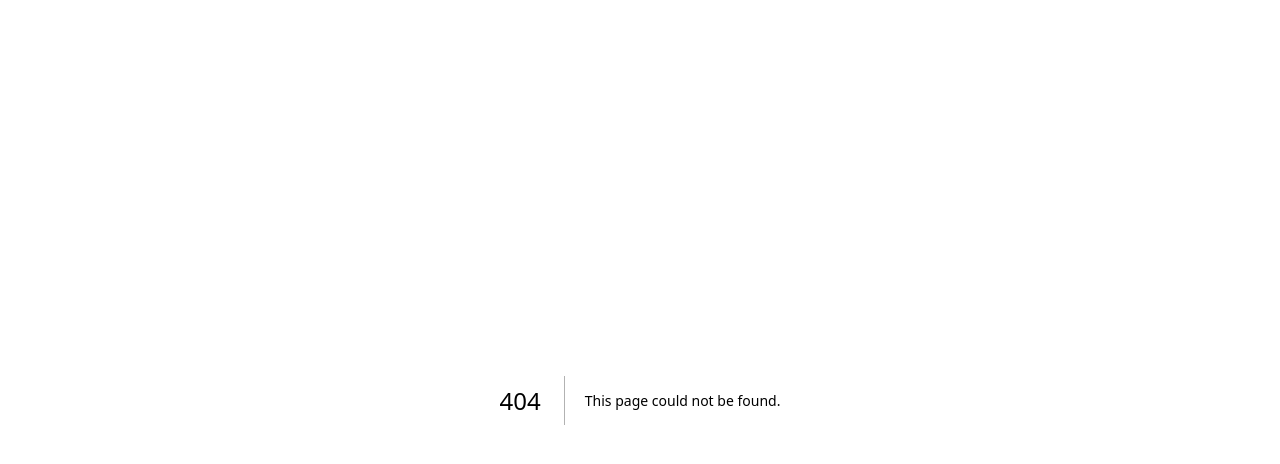
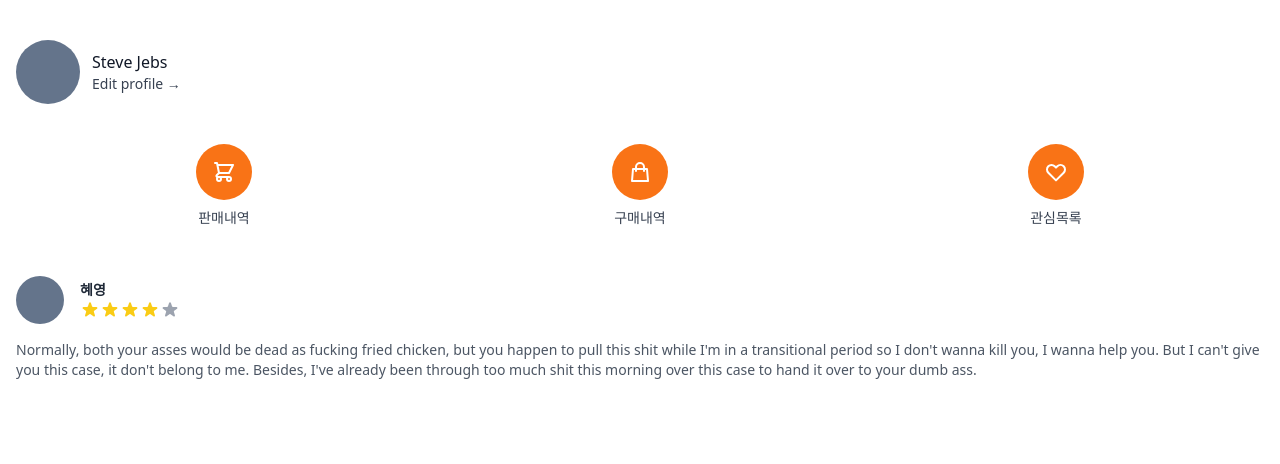
Before and after one commit to LEEHYEYEONG/carrot-market, a Next.js app: page /profile in a window 1280 px wide. Before the commit this address had no page. Shown: the top 464 px of the page. Built offline with nearby package versions, Linux system fonts and the light colour scheme.

Commit message:
profile part

```diff
--- /dev/null
+++ b/pages/profile.tsx
@@ -0,0 +1,143 @@
+export default function Profile() {
+  return (
+    <div className="py-10 px-4">
+      <div className="flex items-center space-x-3">
+        <div className="w-16 h-16 bg-slate-500 rounded-full" />
+        <div className="flex flex-col">
+          <span className="font-medium text-gray-900">Steve Jebs</span>
+          <span className="text-sm text-gray-700">Edit profile &rarr;</span>
+        </div>
+      </div>
+      <div className="mt-10 flex justify-around">
+        <div className="flex flex-col items-center">
+          <div className="w-14 h-14 text-white bg-orange-500 rounded-full flex items-center justify-center">
+            <svg
+              className="w-6 h-6"
+              fill="none"
+              stroke="currentColor"
+              viewBox="0 0 24 24"
+              xmlns="http://www.w3.org/2000/svg"
+            >
+              <path
+                strokeLinecap="round"
+                strokeLinejoin="round"
+                strokeWidth="2"
+                d="M3 3h2l.4 2M7 13h10l4-8H5.4M7 13L5.4 5M7 13l-2.293 2.293c-.63.63-.184 1.707.707 1.707H17m0 0a2 2 0 100 4 2 2 0 000-4zm-8 2a2 2 0 11-4 0 2 2 0 014 0z"
+              ></path>
+            </svg>
+          </div>
+          <span className="text-sm mt-2 font-medium text-gray-700">
+            판매내역
+          </span>
+        </div>
+        <div className="flex flex-col items-center">
+          <div className="w-14 h-14 text-white bg-orange-500 rounded-full flex items-center justify-center">
+            <svg
+              className="w-6 h-6"
+              fill="none"
+              stroke="currentColor"
+              viewBox="0 0 24 24"
+              xmlns="http://www.w3.org/2000/svg"
+            >
+              <path
+                strokeLinecap="round"
+                strokeLinejoin="round"
+                strokeWidth="2"
+                d="M16 11V7a4 4 0 00-8 0v4M5 9h14l1 12H4L5 9z"
+              ></path>
+            </svg>
+          </div>
+          <span className="text-sm mt-2 font-medium text-gray-700">
+            구매내역
+          </span>
+        </div>
+        <div className="flex flex-col items-center">
+          <div className="w-14 h-14 text-white bg-orange-500 rounded-full flex items-center justify-center">
+            <svg
+              className="w-6 h-6"
+              fill="none"
+              stroke="currentColor"
+              viewBox="0 0 24 24"
+              xmlns="http://www.w3.org/2000/svg"
+            >
+              <path
+                strokeLinecap="round"
+                strokeLinejoin="round"
+                strokeWidth="2"
+                d="M4.318 6.318a4.5 4.5 0 000 6.364L12 20.364l7.682-7.682a4.5 4.5 0 00-6.364-6.364L12 7.636l-1.318-1.318a4.5 4.5 0 00-6.364 0z"
+              ></path>
+            </svg>
+          </div>
+          <span className="text-sm mt-2 font-medium text-gray-700">
+            관심목록
+          </span>
+        </div>
+      </div>
+      <div className="mt-12">
+        <div className="flex space-x-4 items-center">
+          <div className="w-12 h-12 rounded-full bg-slate-500" />
+          <div>
+            <h4 className="text-sm font-bold text-gray-800">혜영</h4>
+            <div className="flex items-center">
+              <svg
+                className="text-yellow-400 h-5 w-5"
+                xmlns="http://www.w3.org/2000/svg"
+                viewBox="0 0 20 20"
+                fill="currentColor"
+                aria-hidden="true"
+              >
+                <path d="M9.049 2.927c.3-.921 1.603-.921 1.902 0l1.07 3.292a1 1 0 00.95.69h3.462c.969 0 1.371 1.24.588 1.81l-2.8 2.034a1 1 0 00-.364 1.118l1.07 3.292c.3.921-.755 1.688-1.54 1.118l-2.8-2.034a1 1 0 00-1.175 0l-2.8 2.034c-.784.57-1.838-.197-1.539-1.118l1.07-3.292a1 1 0 00-.364-1.118L2.98 8.72c-.783-.57-.38-1.81.588-1.81h3.461a1 1 0 00.951-.69l1.07-3.292z" />
+              </svg>
+              <svg
+                className="text-yellow-400 h-5 w-5"
+                xmlns="http://www.w3.org/2000/svg"
+                viewBox="0 0 20 20"
+                fill="currentColor"
+                aria-hidden="true"
+              >
+                <path d="M9.049 2.927c.3-.921 1.603-.921 1.902 0l1.07 3.292a1 1 0 00.95.69h3.462c.969 0 1.371 1.24.588 1.81l-2.8 2.034a1 1 0 00-.364 1.118l1.07 3.292c.3.921-.755 1.688-1.54 1.118l-2.8-2.034a1 1 0 00-1.175 0l-2.8 2.034c-.784.57-1.838-.197-1.539-1.118l1.07-3.292a1 1 0 00-.364-1.118L2.98 8.72c-.783-.57-.38-1.81.588-1.81h3.461a1 1 0 00.951-.69l1.07-3.292z" />
+              </svg>
+              <svg
+                className="text-yellow-400 h-5 w-5"
+                xmlns="http://www.w3.org/2000/svg"
+                viewBox="0 0 20 20"
+                fill="currentColor"
+                aria-hidden="true"
+              >
+                <path d="M9.049 2.927c.3-.921 1.603-.921 1.902 0l1.07 3.292a1 1 0 00.95.69h3.462c.969 0 1.371 1.24.588 1.81l-2.8 2.034a1 1 0 00-.364 1.118l1.07 3.292c.3.921-.755 1.688-1.54 1.118l-2.8-2.034a1 1 0 00-1.175 0l-2.8 2.034c-.784.57-1.838-.197-1.539-1.118l1.07-3.292a1 1 0 00-.364-1.118L2.98 8.72c-.783-.57-.38-1.81.588-1.81h3.461a1 1 0 00.951-.69l1.07-3.292z" />
+              </svg>
+              <svg
+                className="text-yellow-400 h-5 w-5"
+                xmlns="http://www.w3.org/2000/svg"
+                viewBox="0 0 20 20"
+                fill="currentColor"
+                aria-hidden="true"
+              >
+                <path d="M9.049 2.927c.3-.921 1.603-.921 1.902 0l1.07 3.292a1 1 0 00.95.69h3.462c.969 0 1.371 1.24.588 1.81l-2.8 2.034a1 1 0 00-.364 1.118l1.07 3.292c.3.921-.755 1.688-1.54 1.118l-2.8-2.034a1 1 0 00-1.175 0l-2.8 2.034c-.784.57-1.838-.197-1.539-1.118l1.07-3.292a1 1 0 00-.364-1.118L2.98 8.72c-.783-.57-.38-1.81.588-1.81h3.461a1 1 0 00.951-.69l1.07-3.292z" />
+              </svg>
+              <svg
+                className="text-gray-400 h-5 w-5"
+                xmlns="http://www.w3.org/2000/svg"
+                viewBox="0 0 20 20"
+                fill="currentColor"
+                aria-hidden="true"
+              >
+                <path d="M9.049 2.927c.3-.921 1.603-.921 1.902 0l1.07 3.292a1 1 0 00.95.69h3.462c.969 0 1.371 1.24.588 1.81l-2.8 2.034a1 1 0 00-.364 1.118l1.07 3.292c.3.921-.755 1.688-1.54 1.118l-2.8-2.034a1 1 0 00-1.175 0l-2.8 2.034c-.784.57-1.838-.197-1.539-1.118l1.07-3.292a1 1 0 00-.364-1.118L2.98 8.72c-.783-.57-.38-1.81.588-1.81h3.461a1 1 0 00.951-.69l1.07-3.292z" />
+              </svg>
+            </div>
+          </div>
+        </div>
+        <div className="mt-4 text-gray-600 text-sm">
+          <p>
+            Normally, both your asses would be dead as fucking fried chicken,
+            but you happen to pull this shit while I&apos;m in a transitional
+            period so I don&apos;t wanna kill you, I wanna help you. But I
+            can&apos;t give you this case, it don&apos;t belong to me. Besides,
+            I&apos;ve already been through too much shit this morning over this
+            case to hand it over to your dumb ass.
+          </p>
+        </div>
+      </div>
+    </div>
+  );
+}
```
